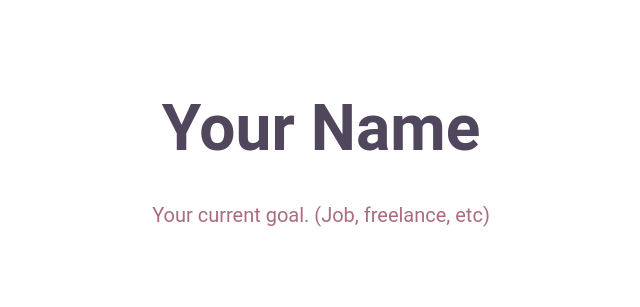
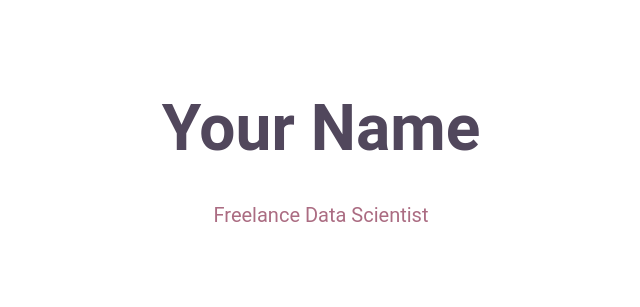
Before and after one commit to RSA000/portfolio_with_sqlalchemy, a Flask app: page /about in a window 1280 px wide; the page is wider, and only the part inside the window is pictured. Shown: the part 82-389 px from the top of that part, without its empty margins (319-959 px from the left). Run offline with Flask 2, Linux system fonts and the light colour scheme.

Commit message:
fixed the bug where the css would only load on certain pages and not on others

```diff
--- a/app.py
+++ b/app.py
@@ -2,8 +2,8 @@ from crypt import methods
 from flask import (render_template, session,
                  url_for, request, redirect)
 from models import db, Projects, app
+import os
 
-app.static_folder = 'static'
 projects = Projects.query.all()
 
 @app.route('/')
--- a/templates/about.html
+++ b/templates/about.html
@@ -2,7 +2,7 @@
   {% block content %}
         <section class="header">
             <h1>Your Name</h1>
-            <p>Your current goal. (Job, freelance, etc)</p>
+            <p>Freelance Data Scientist</p>
             <!--I would suggest choosing a different picture here.-->
             <!--Like maybe a hobby photo-->
             <img src="https://cdn.pixabay.com/photo/2020/09/04/12/32/kayak-5543935_1280.jpg" alt="Headshot of myself">
--- a/templates/detail.html
+++ b/templates/detail.html
@@ -1,7 +1,6 @@
 {% extends 'layout.html' %}
 
     {% block content %}
-            </section>
             <section class="header">
                 <h1>Python Title</h1>
                 <p>Jan 2021</p>
--- a/templates/edit.html
+++ b/templates/edit.html
@@ -2,7 +2,7 @@
 
     {% block content %}
             <section class="header">
-                <h1>New Project</h1>
+                <h1> Edit Project</h1>
             </section>
             <section id="form">
                 <form action="{{url_for('edit', id=project.id)}}" method="POST">
--- a/templates/index.html
+++ b/templates/index.html
@@ -4,7 +4,7 @@
         <section class="header">
             <h1>Python Developer</h1>
             <p>I love Python!.</p>
-            <img src="https://media.licdn.com/media/AAYQAQSOAAgAAQAAAAAAAB-zrMZEDXI2T62PSuT6kpB6qg.png" alt="Headshot of myself">
+            <img src="" alt="Headshot of myself">
         </section>
         <section id="about">
             <h2>About Me</h2>
--- a/templates/layout.html
+++ b/templates/layout.html
@@ -8,7 +8,7 @@
         <meta name="viewport" content="width=device-width, initial-scale=1">
         <link rel="stylesheet" href="https://cdnjs.cloudflare.com/ajax/libs/font-awesome/5.15.3/css/all.min.css">
         <link href="https://cdn.jsdelivr.net/npm/bootstrap@5.0.0-beta2/dist/css/bootstrap.min.css" rel="stylesheet" integrity="sha384-BmbxuPwQa2lc/FVzBcNJ7UAyJxM6wuqIj61tLrc4wSX0szH/Ev+nYRRuWlolflfl" crossorigin="anonymous">
-        <link rel="stylesheet" href="static/css/styles.css">
+        <link rel="stylesheet" href="/static/css/styles.css">
     </head>
     <body>
         <section class="navigation">
--- a/templates/projectform.html
+++ b/templates/projectform.html
@@ -1,7 +1,7 @@
 {% extends 'layout.html' %}
 
     {% block content %}
-            <section class="header">
+            <!-- <section class="header"> -->
                 <h1>New Project</h1>
             </section>
             <section id="form">
```
